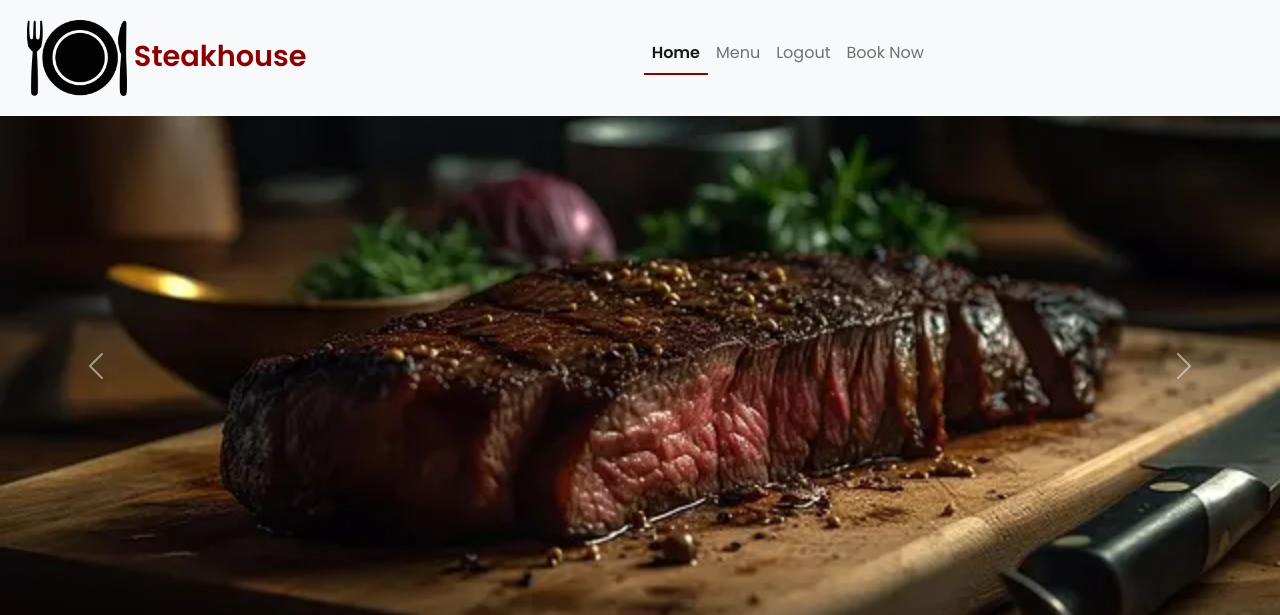
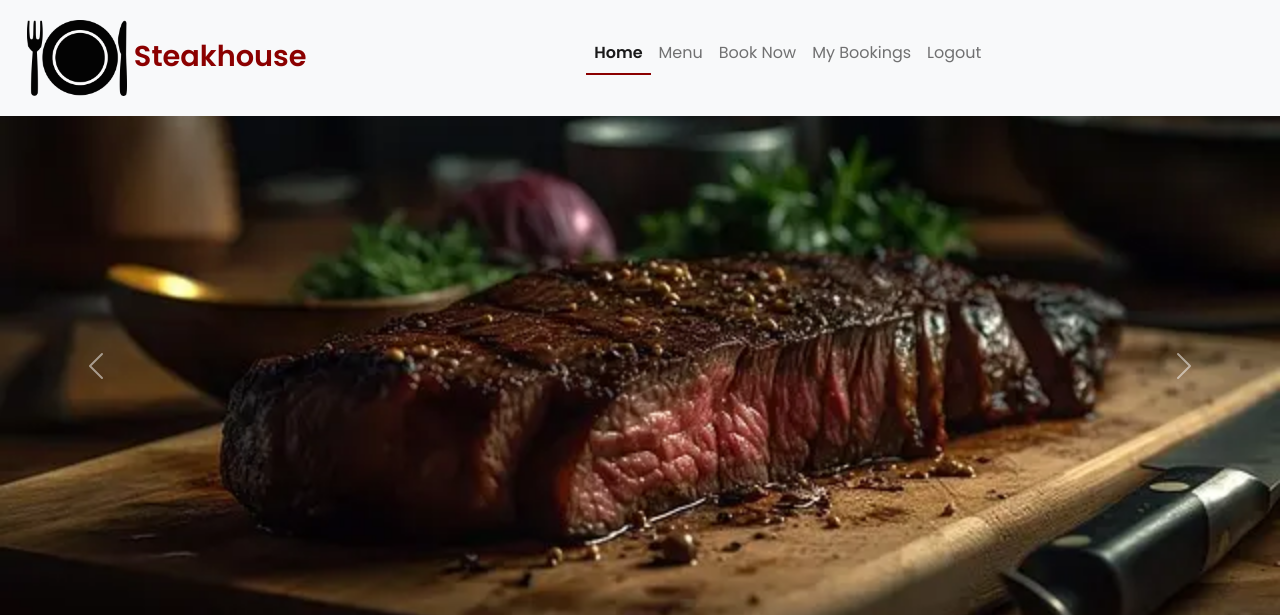
Before and after one commit to MiaTothova/PP4, a Django app: page / in a window 1280 px wide. Shown: the top 615 px of the page. Run offline with Django 4.2, Linux system fonts and the light colour scheme; the visitor is signed in with stand-in values (Sample User, id 1); some libraries are stand-ins or nearby versions.

Commit message:
Add booking views and urls path. add link to header and add my bokkings page

```diff
--- a/booking/urls.py
+++ b/booking/urls.py
@@ -1,10 +1,12 @@
 from django.urls import path
 from .views import Index, Menu, Create, book_table
+from . import views
 
 
 urlpatterns = [
     path('', Index.as_view(), name='home'),
     path('menu/', Menu.as_view(), name='menu'),
     path('create/', book_table, name='create'),
+    path('view_booking/', views.view_bookings, name='view_booking'),
 
 ]
--- a/booking/views.py
+++ b/booking/views.py
@@ -1,7 +1,9 @@
 from django.views.generic import TemplateView
-from django.shortcuts import render, redirect
+from django.shortcuts import render, redirect, get_object_or_404
 from django.contrib import messages
+from django.contrib.auth.decorators import login_required
 from .forms import BookingForm
+from .models import Booking
 
 
 def book_table(request):
@@ -11,9 +13,8 @@ def book_table(request):
             booking = form.save(commit=False)
             booking.user = request.user
             booking.save()
+            messages.success(request, 'Your Booking has been successful!')
             return redirect('home')
-            messages.success(request,
-                             'Your Booking has been succesful!')
     else:
         form = BookingForm()
     return render(request, 'booking/create.html', {'form': form})
@@ -29,3 +30,9 @@ class Menu(TemplateView):
 
 class Create(TemplateView):
     template_name = 'booking/create.html'
+
+
+@login_required
+def view_bookings(request):
+    booking = Booking.objects.filter(user=request.user).order_by('-date')
+    return render(request, 'booking/view_booking.html', {'booking': booking})
--- a/templates/includes/header.html
+++ b/templates/includes/header.html
@@ -24,12 +24,18 @@
 
             {% if request.user.is_authenticated %}
             <li class="nav-item">
+                <a class="nav-link {% if url_name == 'create' %}active{% endif %}" href="{% url 'create' %}">Book Now</a>
+              </li>
+
+               <li class="nav-item">
+                <a class="nav-link {% if url_name == 'view_booking' %}active{% endif %}" href="{% url 'view_booking' %}">My Bookings</a>
+              </li>
+
+
+            <li class="nav-item">
                 <a class="nav-link {% if url_name == 'accounts_logout' %}active{% endif %}" href="/accounts/logout/">Logout</a>
               </li>
 
-              <li class="nav-item">
-                <a class="nav-link {% if url_name == 'create' %}active{% endif %}" href="{% url 'create' %}">Book Now</a>
-              </li>
               {% else %}
               <li class="nav-item">
                 <a class="nav-link {% if url_name == 'accounts_signup' %}active{% endif %}" href="/accounts/signup/">Register</a>
```
Also changed, not shown: booking/templates/booking/view_booking.html (added, +10 -0 lines).
